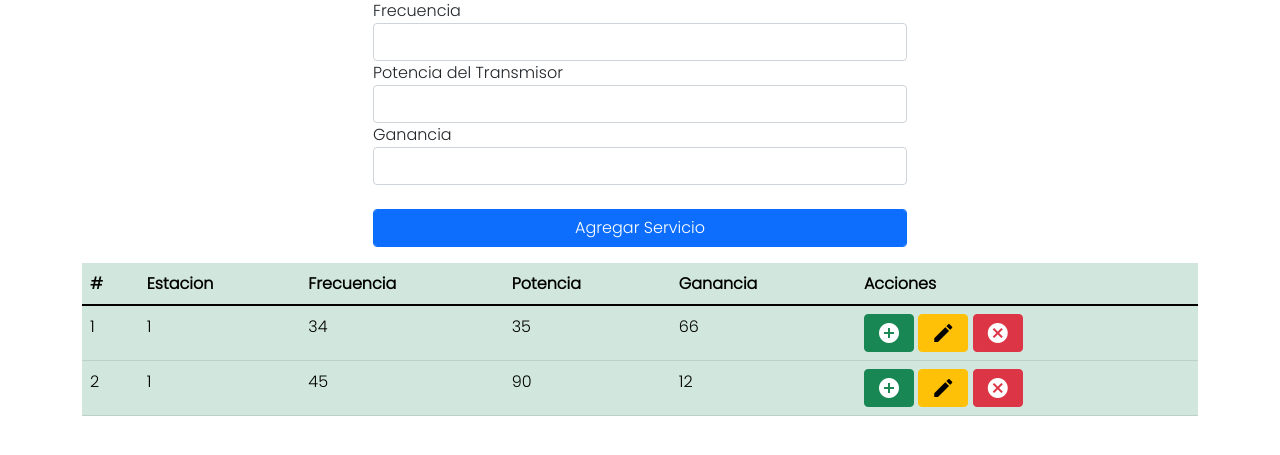
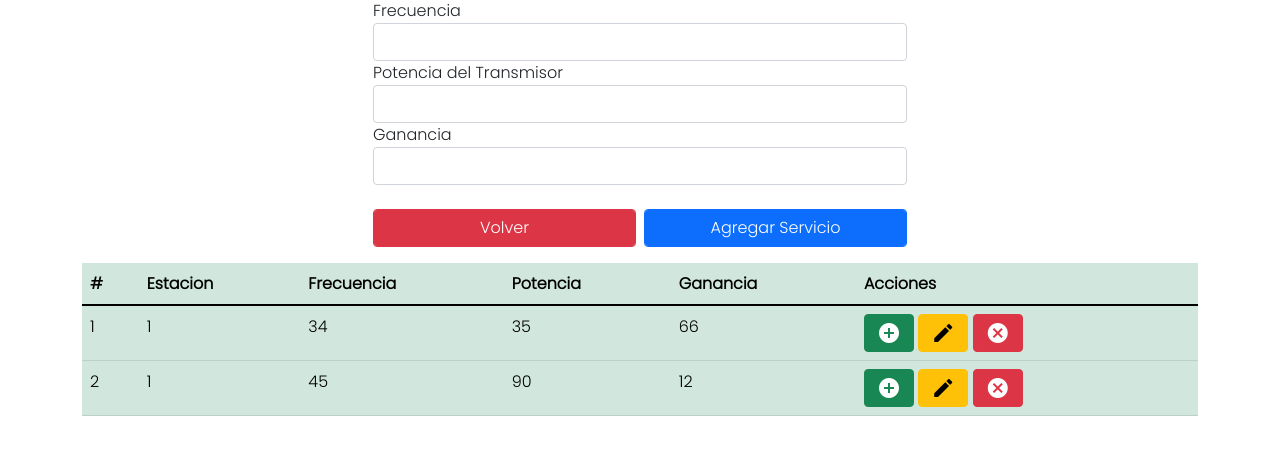
Before and after one commit to Sergio-Mejia/Resolucion774, a PHP site: page /servicio.php?id=1 in a window 1280 px wide. Shown: the part 238-693 px from the top of the page. Run offline with PHP 8.4, Linux system fonts and the light colour scheme; data comes from the database, SQL or seed files in the repository; data that the repository does not hold is empty.

Commit message:
boton volver

```diff
--- a/Home/home.php
+++ b/Home/home.php
@@ -1303,13 +1303,13 @@ include('../Class/class_estacion.php');
                         echo "<tr>";
                         echo "<td>" . $reg[$i]['id'] . "</td>";
                         echo "<td>" . $reg[$i]['nombre'] . "</td>";
-                        echo "<td>$" . $reg[$i]['direccion'] . "</td>";
+                        echo "<td>" . $reg[$i]['direccion'] . "</td>";
                         echo "<td>" . $reg[$i]['departamento'] . "</td>";
                         echo "<td>" . $reg[$i]['municipio'] . "</td>";
-                        echo "<td>$" . $reg[$i]['tipo_area'] . "</td>";
+                        echo "<td>" . $reg[$i]['tipo_area'] . "</td>";
                         echo "<td>" . $reg[$i]['altura'] . "</td>";
                         echo "<td>" . $reg[$i]['latitud'] . "</td>";
-                        echo "<td>$" . $reg[$i]['longitud'] . "</td>";
+                        echo "<td>" . $reg[$i]['longitud'] . "</td>";
                     ?>
                         <td>
                             <button type="button" class="btn btn-success" onclick=window.location="../Home/servicio.php?id=<?php echo $reg[$i]['id']; ?>">
--- a/Home/servicio.php
+++ b/Home/servicio.php
@@ -7,13 +7,11 @@ include('../Class/class_estacion.php');
 <!doctype html>
 <html lang="es">
 
-<html>
-
 <head>
     <!-- Required meta tags -->
     <meta charset="utf-8">
     <meta name="viewport" content="width=device-width, initial-scale=1">
-
+    <title>Resolucion 774</title>
     <!-- Bootstrap CSS
     <link href="https://cdn.jsdelivr.net/npm/bootstrap@5.1.3/dist/css/bootstrap.min.css" rel="stylesheet" integrity="sha384-1BmE4kWBq78iYhFldvKuhfTAU6auU8tT94WrHftjDbrCEXSU1oBoqyl2QvZ6jIW3" crossorigin="anonymous">
     -->
@@ -34,7 +32,7 @@ include('../Class/class_estacion.php');
     <!-- CSS -->
     <link rel="stylesheet" href="../css/style.css">
 
-    <title>Resolucion 774</title>
+
 </head>
 
 <body>
@@ -74,8 +72,16 @@ include('../Class/class_estacion.php');
                     </div>
 
                     </br>
-                    <button type="submit" class="form-control btn btn-primary" data-bs-toggle="tooltip" data-bs-placement="top" data-bs-title="Agregar servicio">Agregar Servicio</button>
-
+                    <div class="form-group">
+                        <div class="row g-2">
+                            <div class="col-md-6">
+                                <button class=" form-control btn btn-danger" onclick=window.location="../Home/home.php">Volver</button>
+                            </div>
+                            <div class="col-md-6">
+                                <button type="submit" class="form-control btn btn-primary" data-bs-toggle="tooltip" data-bs-placement="top" data-bs-title="Agregar servicio">Agregar Servicio</button>
+                            </div>
+                        </div>
+                    </div>
                 </form>
             </div>
             <div class="col"></div>
@@ -115,10 +121,11 @@ include('../Class/class_estacion.php');
                             <button class="btn btn-warning" onclick=window.location="../Servicio/editar.php?id_servicio=<?php echo $reg[$i]['id_servicio']; ?>">
                                 <span class="material-icons">mode_edit</span>
                             </button>
-                            <button class="btn btn-danger" onclick="eliminar('../Servicio/eliminar.php?id_servicio=<?php echo $reg[$i]['id_servicio'];?>&id_fk2=<?php echo $reg[$i]['id_estacion_fk'];?>')">
+                            <button class="btn btn-danger" onclick="eliminar('../Servicio/eliminar.php?id_servicio=<?php echo $reg[$i]['id_servicio']; ?>&id_fk2=<?php echo $reg[$i]['id_estacion_fk']; ?>')">
                                 <span class="material-icons">cancel</span>
                             </button>
                         </td>
+
                     <?php
                     }
                     ?>
```
Also changed, not shown: Home/calculo.php (+35 -13 lines).
